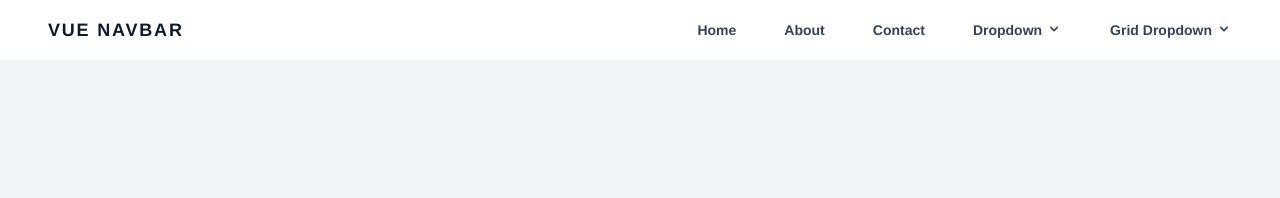
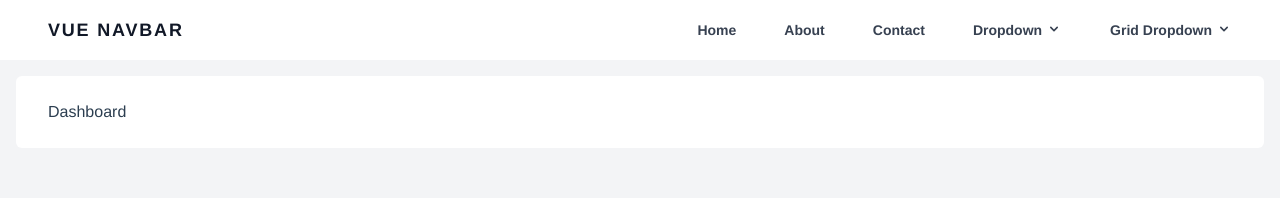
Before and after one commit to tony-nz/vue-navbar, a Vue app: page /dashboard in a window 1280 px wide. Shown: the top 198 px of the page. Built offline with nearby package versions, Linux system fonts and the light colour scheme.

Commit message:
Introducing vue router

```diff
--- a/package.json
+++ b/package.json
@@ -9,7 +9,8 @@
   },
   "dependencies": {
     "core-js": "^3.8.3",
-    "vue": "^3.2.13"
+    "vue": "^3.2.13",
+    "vue-router": "^4.0.13"
   },
   "devDependencies": {
     "@typescript-eslint/eslint-plugin": "^5.4.0",
--- a/src/App.vue
+++ b/src/App.vue
@@ -1,78 +1,14 @@
 <template>
-  <div class="antialiased bg-gray-100 dark-mode:bg-gray-900 h-screen">
-    <NavBar :menu="menuConfig" />
-  </div>
+  <router-view />
 </template>
 
 <script lang="ts">
 import { defineComponent } from "vue";
-import NavBar from "./components/NavBar.vue";
 
 export default defineComponent({
   name: "App",
-  components: {
-    NavBar,
-  },
   setup() {
-    const menuConfig = [
-      {
-        label: "Home",
-        link: "/",
-      },
-      {
-        label: "About",
-        link: "/about",
-      },
-      {
-        label: "Contact",
-        link: "/contact",
-      },
-      {
-        label: "Dropdown",
-        link: "/dropdown",
-        type: "list",
-        children: [
-          {
-            label: "Submenu 1",
-            description: "Submenu 1 description",
-            link: "/submenu1",
-          },
-          {
-            label: "Submenu 2",
-            description: "Submenu 2 description",
-            link: "/submenu2",
-          },
-        ],
-      },
-      {
-        label: "Grid Dropdown",
-        link: "/griddropdown",
-        type: "grid",
-        children: [
-          {
-            label: "Submenu 1",
-            description: "Submenu 1 description",
-            link: "/submenu1",
-          },
-          {
-            label: "Submenu 2",
-            description: "Submenu 2 description",
-            link: "/submenu2",
-          },
-          {
-            label: "Submenu 3",
-            description: "Submenu 3 description",
-            link: "/submenu3",
-          },
-          {
-            label: "Submenu 4",
-            description: "Submenu 4 description",
-            link: "/submenu4",
-          },
-        ],
-      },
-    ];
-    return { menuConfig };
+    return {};
   },
 });
 </script>
--- /dev/null
+++ b/src/config/MainMenuConfig.ts
@@ -0,0 +1,58 @@
+export const menuConfig = [
+  {
+    label: "Home",
+    link: "/",
+  },
+  {
+    label: "About",
+    link: "/about",
+  },
+  {
+    label: "Contact",
+    link: "/contact",
+  },
+  {
+    label: "Dropdown",
+    link: "/dropdown",
+    type: "list",
+    children: [
+      {
+        label: "Submenu 1",
+        description: "Submenu 1 description",
+        link: "/submenu1",
+      },
+      {
+        label: "Submenu 2",
+        description: "Submenu 2 description",
+        link: "/submenu2",
+      },
+    ],
+  },
+  {
+    label: "Grid Dropdown",
+    link: "/griddropdown",
+    type: "grid",
+    children: [
+      {
+        label: "Submenu 1",
+        description: "Submenu 1 description",
+        link: "/submenu1",
+      },
+      {
+        label: "Submenu 2",
+        description: "Submenu 2 description",
+        link: "/submenu2",
+      },
+      {
+        label: "Submenu 3",
+        description: "Submenu 3 description",
+        link: "/submenu3",
+      },
+      {
+        label: "Submenu 4",
+        description: "Submenu 4 description",
+        link: "/submenu4",
+      },
+    ],
+  },
+];
--- /dev/null
+++ b/src/layouts/Layout.vue
@@ -0,0 +1,30 @@
+<template>
+  <div class="antialiased bg-gray-100 dark-mode:bg-gray-900 h-screen">
+    <NavBar :menu="menuConfig" />
+    <main
+      class="flex-1 relative z-0 overflow-y-auto focus:outline-none bg-white rounded-md m-4"
+    >
+      <div class="py-6">
+        <div class="max-w-7xl mx-auto px-4 sm:px-6 md:px-8">
+          <router-view />
+        </div>
+      </div>
+    </main>
+  </div>
+</template>
+
+<script lang="ts">
+import { defineComponent } from "vue";
+import { menuConfig } from "@/config/MainMenuConfig";
+import NavBar from "@/components/NavBar.vue";
+
+export default defineComponent({
+  name: "Layout",
+  components: {
+    NavBar,
+  },
+  setup() {
+    return { menuConfig };
+  },
+});
+</script>
--- a/src/main.ts
+++ b/src/main.ts
@@ -1,6 +1,7 @@
 import { createApp } from "vue";
 import App from "./App.vue";
+import router from "./router";
 
 import "./assets/tailwind.css";
 
-createApp(App).mount("#app");
+createApp(App).use(router).mount("#app");
--- /dev/null
+++ b/src/router/index.ts
@@ -0,0 +1,20 @@
+import { createRouter, createWebHistory, RouteRecordRaw } from "vue-router";
+
+const routes: Array<RouteRecordRaw> = [
+  {
+    path: "/",
+    redirect: "/dashboard",
+    component: () => import("@/layouts/Layout.vue"),
+    children: [
+      {
+        path: "/dashboard",
+        name: "dashboard",
+        component: () => import("@/views/Dashboard.vue"),
+      },
+    ],
+  },
+];
+
+const router = createRouter({ history: createWebHistory(), routes });
+
+export default router;
--- /dev/null
+++ b/src/views/Dashboard.vue
@@ -0,0 +1,9 @@
+<template>
+  <div>Dashboard</div>
+</template>
+<script lang="ts">
+import { defineComponent } from "vue";
+export default defineComponent({
+  name: "Home",
+});
+</script>
```
Also changed, not shown: 1 other file (tests, documents, lock files or other folders).
